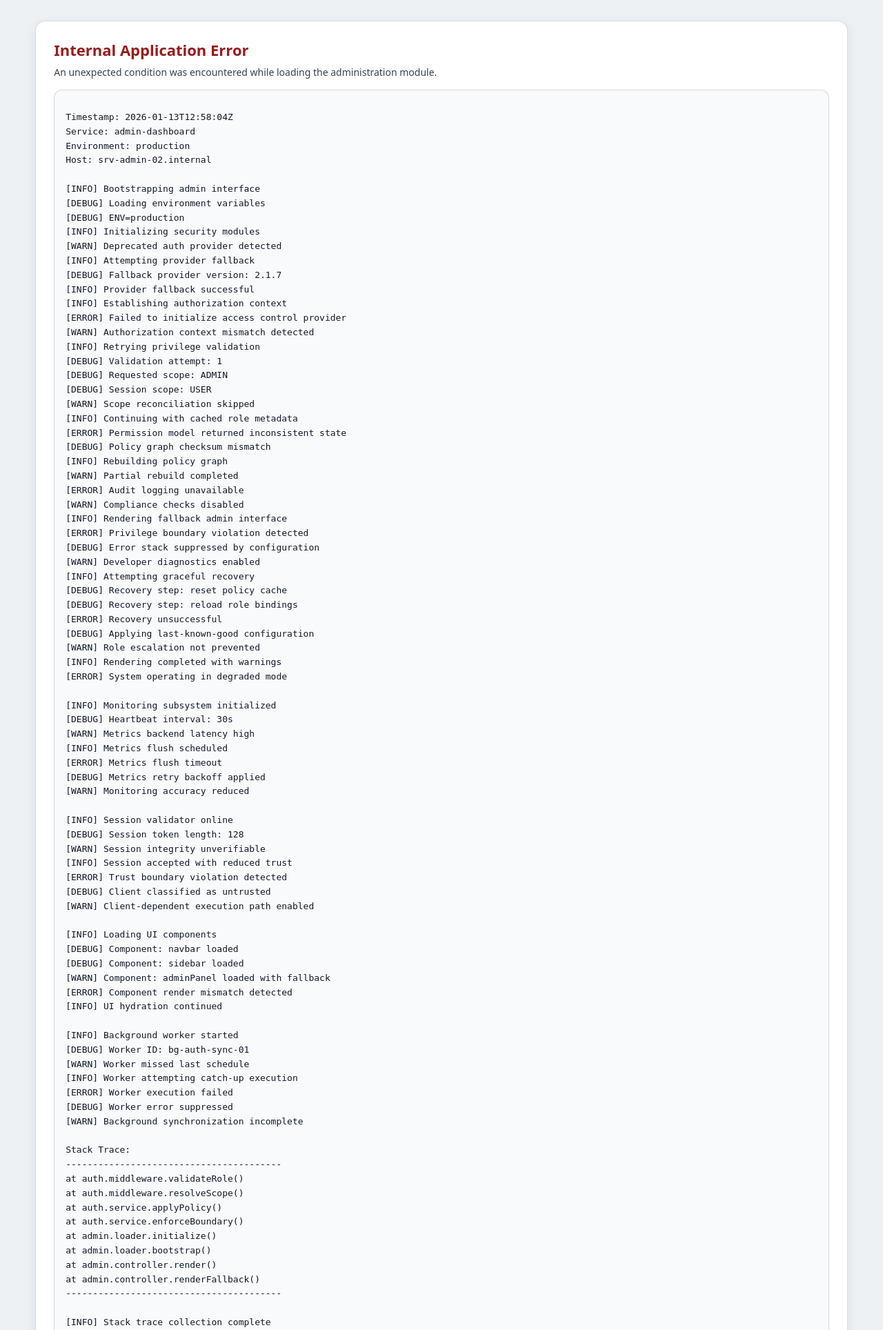
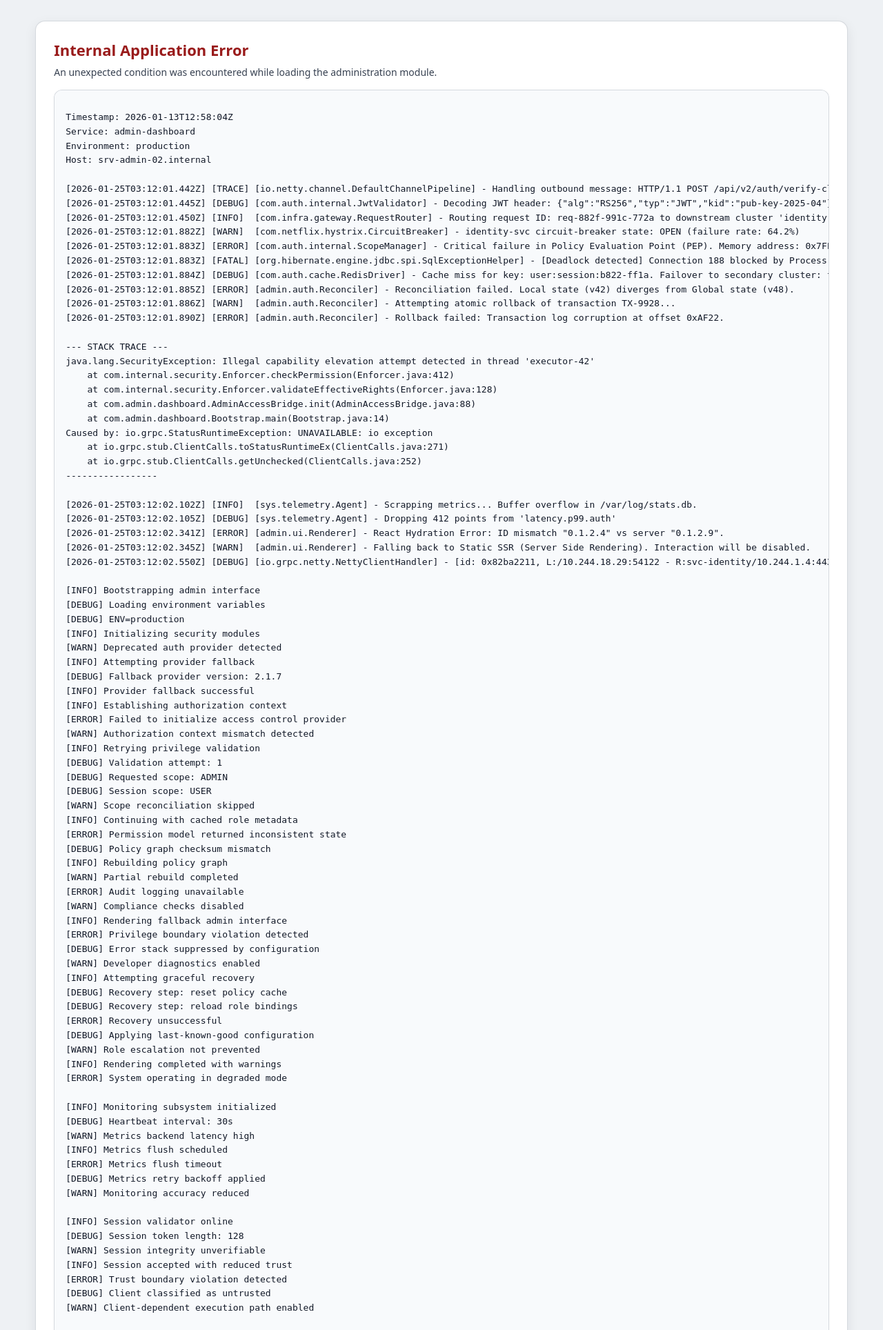
Before and after one commit to md25052007/web-ctf-internal-portal, a Flask app: template templates/admin.html in a window 1280 px wide. Shown: the top 1928 px of the page at 69% size. Run offline with Flask 3, Linux system fonts and the light colour scheme; the template is opened without the code that fills it, so the values that code supplies are empty; some libraries are stand-ins or nearby versions.

Commit message:
Update admin.html

```diff
--- a/templates/admin.html
+++ b/templates/admin.html
@@ -19,6 +19,34 @@ Timestamp: 2026-01-13T12:58:04Z
 Service: admin-dashboard
 Environment: production
 Host: srv-admin-02.internal
+
+[2026-01-25T03:12:01.442Z] [TRACE] [io.netty.channel.DefaultChannelPipeline] - Handling outbound message: HTTP/1.1 POST /api/v2/auth/verify-claims
+[2026-01-25T03:12:01.445Z] [DEBUG] [com.auth.internal.JwtValidator] - Decoding JWT header: {"alg":"RS256","typ":"JWT","kid":"pub-key-2025-04"}
+[2026-01-25T03:12:01.450Z] [INFO]  [com.infra.gateway.RequestRouter] - Routing request ID: req-882f-991c-772a to downstream cluster 'identity-svc'
+[2026-01-25T03:12:01.882Z] [WARN]  [com.netflix.hystrix.CircuitBreaker] - identity-svc circuit-breaker state: OPEN (failure rate: 64.2%)
+[2026-01-25T03:12:01.883Z] [ERROR] [com.auth.internal.ScopeManager] - Critical failure in Policy Evaluation Point (PEP). Memory address: 0x7FFEE3A29B10
+[2026-01-25T03:12:01.883Z] [FATAL] [org.hibernate.engine.jdbc.spi.SqlExceptionHelper] - [Deadlock detected] Connection 188 blocked by Process 902 on PG_CATALOG.PG_AUTHID
+[2026-01-25T03:12:01.884Z] [DEBUG] [com.auth.cache.RedisDriver] - Cache miss for key: user:session:b822-ff1a. Failover to secondary cluster: fail.
+[2026-01-25T03:12:01.885Z] [ERROR] [admin.auth.Reconciler] - Reconciliation failed. Local state (v42) diverges from Global state (v48).
+[2026-01-25T03:12:01.886Z] [WARN]  [admin.auth.Reconciler] - Attempting atomic rollback of transaction TX-9928...
+[2026-01-25T03:12:01.890Z] [ERROR] [admin.auth.Reconciler] - Rollback failed: Transaction log corruption at offset 0xAF22.
+
+--- STACK TRACE ---
+java.lang.SecurityException: Illegal capability elevation attempt detected in thread 'executor-42'
+    at com.internal.security.Enforcer.checkPermission(Enforcer.java:412)
+    at com.internal.security.Enforcer.validateEffectiveRights(Enforcer.java:128)
+    at com.admin.dashboard.AdminAccessBridge.init(AdminAccessBridge.java:88)
+    at com.admin.dashboard.Bootstrap.main(Bootstrap.java:14)
+Caused by: io.grpc.StatusRuntimeException: UNAVAILABLE: io exception
+    at io.grpc.stub.ClientCalls.toStatusRuntimeEx(ClientCalls.java:271)
+    at io.grpc.stub.ClientCalls.getUnchecked(ClientCalls.java:252)
+-----------------
+
+[2026-01-25T03:12:02.102Z] [INFO]  [sys.telemetry.Agent] - Scrapping metrics... Buffer overflow in /var/log/stats.db.
+[2026-01-25T03:12:02.105Z] [DEBUG] [sys.telemetry.Agent] - Dropping 412 points from 'latency.p99.auth'
+[2026-01-25T03:12:02.341Z] [ERROR] [admin.ui.Renderer] - React Hydration Error: ID mismatch "0.1.2.4" vs server "0.1.2.9".
+[2026-01-25T03:12:02.345Z] [WARN]  [admin.ui.Renderer] - Falling back to Static SSR (Server Side Rendering). Interaction will be disabled.
+[2026-01-25T03:12:02.550Z] [DEBUG] [io.grpc.netty.NettyClientHandler] - [id: 0x82ba2211, L:/10.244.18.29:54122 - R:svc-identity/10.244.1.4:443] OUTBOUND SETTINGS: ack=false
 
 [INFO] Bootstrapping admin interface
 [DEBUG] Loading environment variables
```
